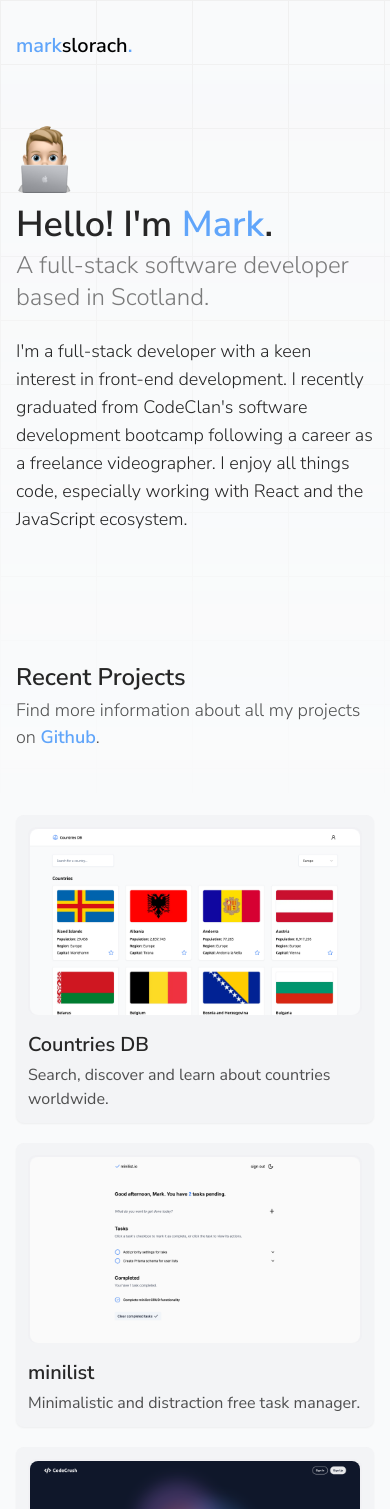
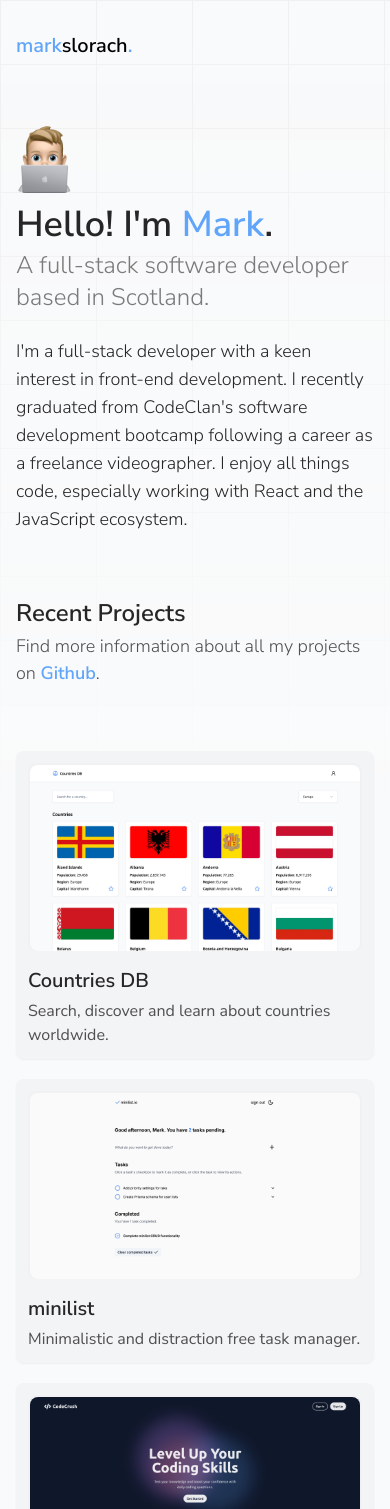
Before and after one commit to markslorach/markslorach.com, a Next.js app: page / in a window 390 px wide. Shown: the top 1509 px of the page. Built offline with nearby package versions, Linux system fonts and the light colour scheme.

Commit message:
hero padding

```diff
--- a/app/components/Hero.tsx
+++ b/app/components/Hero.tsx
@@ -2,7 +2,7 @@ import Image from "next/image";
 
 const Hero = () => {
   return (
-    <section className="pb-16">
+    <section className="pb-16 md:pb-32">
       <Image
         src="/images/avatar.png"
         alt="Avatar"
--- a/app/components/Projects.tsx
+++ b/app/components/Projects.tsx
@@ -5,7 +5,7 @@ import Link from "next/link";
 
 const Projects = () => {
   return (
-    <section className="mb-24 mt-16">
+    <section className="mb-24">
       <div className="mb-16 space-y-1">
         <Heading>Recent Projects</Heading>
         <p className="text-lg font-light leading-normal text-neutral-800/80">
```
